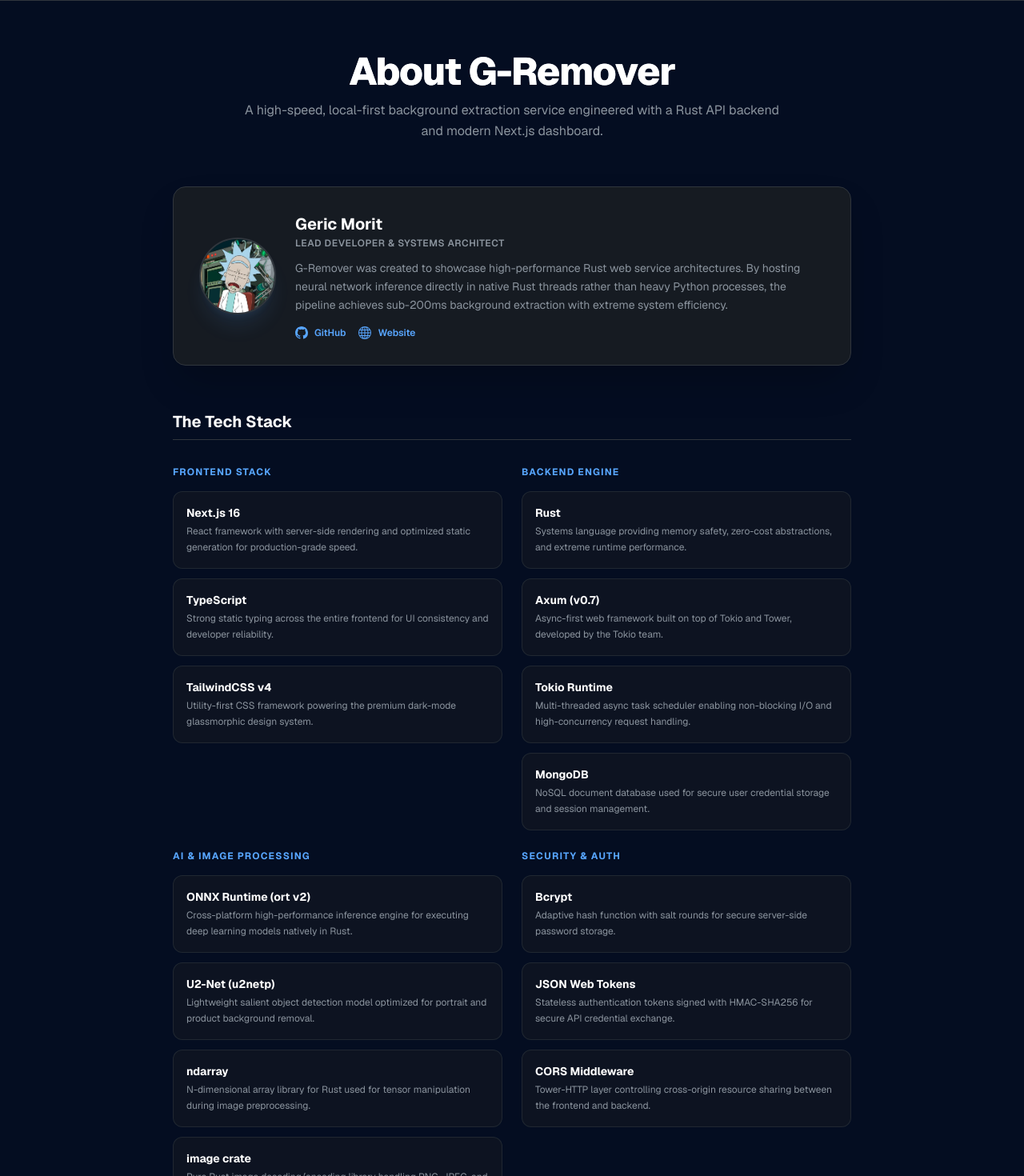
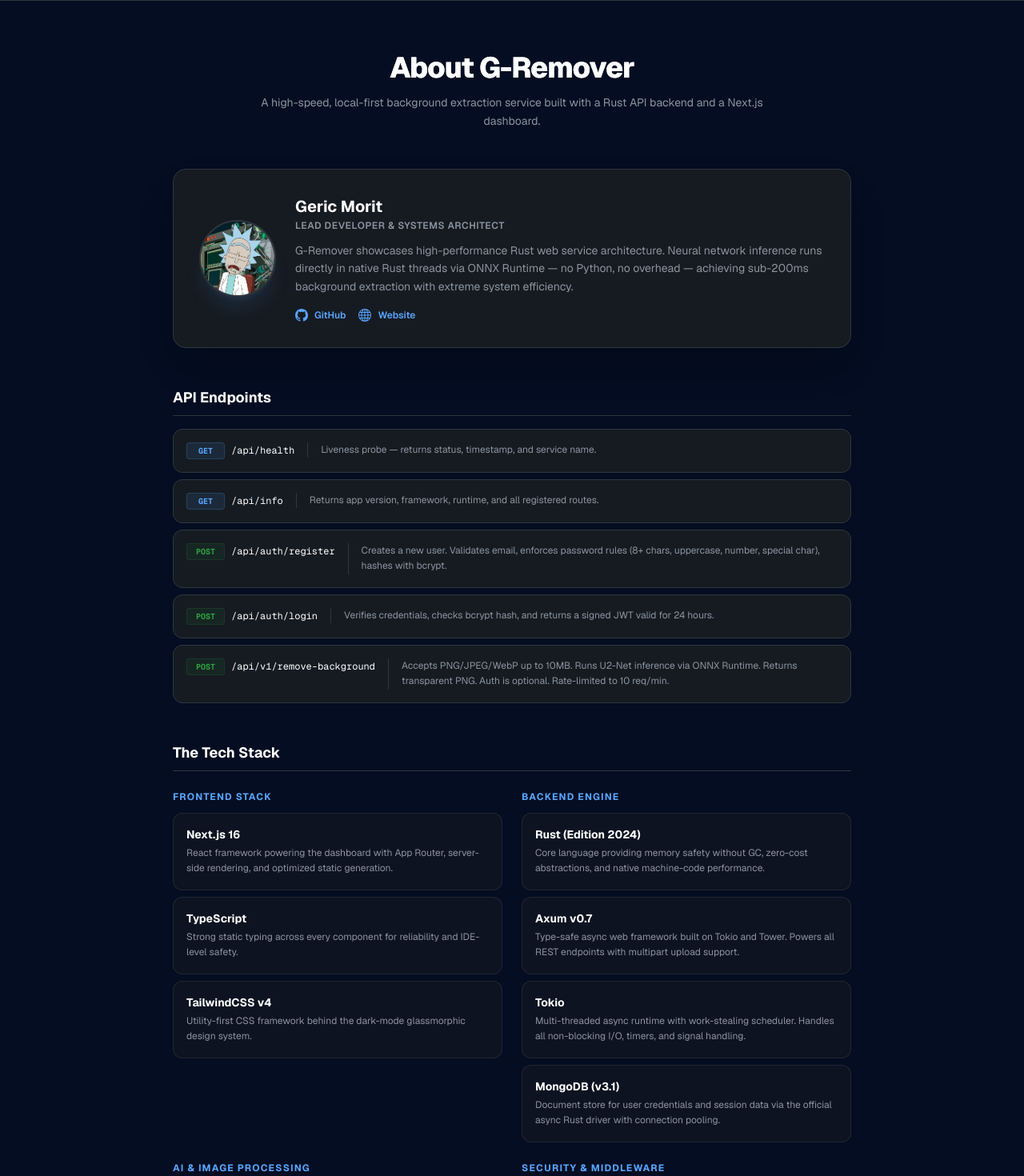
Before and after one commit to gericandmorty/G-Remover, a Next.js app: page /about in a window 1280 px wide. Shown: the part 60-1530 px from the top of the page at 80% size. Built offline with nearby package versions, Linux system fonts and the light colour scheme.

Commit message:
feat: added smart pinger for api/health endpoint to check if the backend is actively running

```diff
--- a/app/(pages)/(landing)/page.tsx
+++ b/app/(pages)/(landing)/page.tsx
@@ -11,12 +11,6 @@
       {/* Main Hero Container */}
       <section className="relative z-10 flex-1 flex flex-col items-center justify-center text-center px-6 py-20 max-w-4xl mx-auto">
         <div className="flex flex-col items-center gap-8 animate-fade-in">
-
-          {/* Logo / Badge */}
-          <div className="inline-flex items-center gap-2.5 px-4 py-1.5 rounded-full bg-[#161b22]/80 border border-[#30363d] shadow-lg backdrop-blur-sm">
-            <img src="/icons/icon.png" alt="G-Remover Logo" className="w-5 h-5 object-contain" />
-            <span className="text-xs font-semibold text-white tracking-wide">G-Remover v1.0.0</span>
-          </div>
 
           {/* Heading */}
           <h1 className="text-4xl sm:text-6xl md:text-7xl font-extrabold tracking-tight text-white leading-tight">
--- a/app/(pages)/about/page.tsx
+++ b/app/(pages)/about/page.tsx
@@ -7,72 +7,86 @@
     {
       category: "Frontend Stack",
       items: [
-        { name: "Next.js 16", desc: "React framework with server-side rendering and optimized static generation for production-grade speed." },
-        { name: "TypeScript", desc: "Strong static typing across the entire frontend for UI consistency and developer reliability." },
-        { name: "TailwindCSS v4", desc: "Utility-first CSS framework powering the premium dark-mode glassmorphic design system." },
+        { name: "Next.js 16", desc: "React framework powering the dashboard with App Router, server-side rendering, and optimized static generation." },
+        { name: "TypeScript", desc: "Strong static typing across every component for reliability and IDE-level safety." },
+        { name: "TailwindCSS v4", desc: "Utility-first CSS framework behind the dark-mode glassmorphic design system." },
       ],
     },
     {
       category: "Backend Engine",
       items: [
-        { name: "Rust", desc: "Systems language providing memory safety, zero-cost abstractions, and extreme runtime performance." },
-        { name: "Axum (v0.7)", desc: "Async-first web framework built on top of Tokio and Tower, developed by the Tokio team." },
-        { name: "Tokio Runtime", desc: "Multi-threaded async task scheduler enabling non-blocking I/O and high-concurrency request handling." },
-        { name: "MongoDB", desc: "NoSQL document database used for secure user credential storage and session management." },
+        { name: "Rust (Edition 2024)", desc: "Core language providing memory safety without GC, zero-cost abstractions, and native machine-code performance." },
+        { name: "Axum v0.7", desc: "Type-safe async web framework built on Tokio and Tower. Powers all REST endpoints with multipart upload support." },
+        { name: "Tokio", desc: "Multi-threaded async runtime with work-stealing scheduler. Handles all non-blocking I/O, timers, and signal handling." },
+        { name: "MongoDB (v3.1)", desc: "Document store for user credentials and session data via the official async Rust driver with connection pooling." },
       ],
     },
     {
       category: "AI & Image Processing",
       items: [
-        { name: "ONNX Runtime (ort v2)", desc: "Cross-platform high-performance inference engine for executing deep learning models natively in Rust." },
-        { name: "U2-Net (u2netp)", desc: "Lightweight salient object detection model optimized for portrait and product background removal." },
-        { name: "ndarray", desc: "N-dimensional array library for Rust used for tensor manipulation during image preprocessing." },
-        { name: "image crate", desc: "Pure Rust image decoding/encoding library handling PNG, JPEG, and WebP format conversions." },
+        { name: "ONNX Runtime (ort v2)", desc: "Microsoft's cross-platform inference engine running the U2-Net model natively in Rust with Level 3 graph optimizations." },
+        { name: "U2-Net (u2netp)", desc: "Lightweight salient object detection model. Input is normalized to 320×320, output is a per-pixel foreground probability map." },
+        { name: "ndarray v0.17", desc: "N-dimensional array library for tensor construction. Handles the 1×3×320×320 float tensor fed into ONNX Runtime." },
+        { name: "image crate v0.25", desc: "Handles decoding PNG, JPEG, and WebP uploads, bilinear resize, RGBA compositing, and final PNG encoding." },
       ],
     },
     {
-      category: "Security & Auth",
+      category: "Security & Middleware",
       items: [
-        { name: "Bcrypt", desc: "Adaptive hash function with salt rounds for secure server-side password storage." },
-        { name: "JSON Web Tokens", desc: "Stateless authentication tokens signed with HMAC-SHA256 for secure API credential exchange." },
-        { name: "CORS Middleware", desc: "Tower-HTTP layer controlling cross-origin resource sharing between the frontend and backend." },
+        { name: "Bcrypt", desc: "Adaptive password hashing with configurable salt rounds. Used in the register endpoint before storing credentials." },
+        { name: "JWT (HMAC-SHA256)", desc: "Stateless auth tokens with 24-hour expiry. The remove-background endpoint optionally validates Bearer tokens." },
+        { name: "IP Rate Limiter", desc: "Custom Tower middleware using a token bucket algorithm (10 req/min, burst 20). Applied only to the unauthenticated remove endpoint." },
+        { name: "CORS (tower-http)", desc: "Configurable cross-origin policy allowing all origins, GET/POST/PUT/DELETE methods, and Content-Type/Authorization headers." },
       ],
     },
   ];
 
+  const endpoints = [
+    { method: "GET",  path: "/api/health",               desc: "Liveness probe — returns status, timestamp, and service name." },
+    { method: "GET",  path: "/api/info",                  desc: "Returns app version, framework, runtime, and all registered routes." },
+    { method: "POST", path: "/api/auth/register",         desc: "Creates a new user. Validates email, enforces password rules (8+ chars, uppercase, number, special char), hashes with bcrypt." },
+    { method: "POST", path: "/api/auth/login",            desc: "Verifies credentials, checks bcrypt hash, and returns a signed JWT valid for 24 hours." },
+    { method: "POST", path: "/api/v1/remove-background",  desc: "Accepts PNG/JPEG/WebP up to 10MB. Runs U2-Net inference via ONNX Runtime. Returns transparent PNG. Auth is optional. Rate-limited to 10 req/min." },
+  ];
+
+  const methodColor: Record<string, string> = {
+    GET:  "text-[#58a6ff] bg-[#58a6ff]/10 border-[#58a6ff]/20",
+    POST: "text-[#2ea043] bg-[#238636]/10 border-[#238636]/20",
+  };
+
   return (
     <div className="flex-1 bg-[#040d21] text-[#c9d1d9] font-sans antialiased flex flex-col relative overflow-hidden">
-      {/* Background Star Overlay */}
-      <div className="absolute inset-0 bg-[radial-gradient(ellipse_at_top,_var(--tw-gradient-stops))] from-[#0d2b5c]/30 via-transparent to-transparent pointer-events-none z-0"></div>
+      {/* Background gradient */}
+      <div className="absolute inset-0 bg-[radial-gradient(ellipse_at_top,_var(--tw-gradient-stops))] from-[#0d2b5c]/30 via-transparent to-transparent pointer-events-none z-0" />
 
-      <main className="relative z-10 max-w-4xl mx-auto px-6 py-16 flex flex-col gap-14 animate-fade-in">
+      <main className="relative z-10 max-w-4xl mx-auto w-full px-4 sm:px-6 py-10 sm:py-16 flex flex-col gap-12 animate-fade-in">
 
         {/* Title */}
         <div className="text-center">
-          <h1 className="text-4xl sm:text-5xl font-extrabold text-white tracking-tight bg-gradient-to-r from-white via-[#e2e8f0] to-[#8b949e] bg-clip-text text-transparent">
+          <h1 className="text-2xl sm:text-4xl font-extrabold text-white tracking-tight bg-gradient-to-r from-white via-[#e2e8f0] to-[#8b949e] bg-clip-text text-transparent">
             About G-Remover
           </h1>
-          <p className="mt-3 text-base text-[#8b949e] max-w-2xl mx-auto leading-relaxed">
-            A high-speed, local-first background extraction service engineered with a Rust API backend and modern Next.js dashboard.
+          <p className="mt-3 text-sm text-[#8b949e] max-w-2xl mx-auto leading-relaxed">
+            A high-speed, local-first background extraction service built with a Rust API backend and a Next.js dashboard.
           </p>
         </div>
 
         {/* Developer Info Card */}
-        <div className="bg-[#161b22] border border-[#30363d] rounded-2xl p-6 md:p-8 shadow-2xl flex flex-col md:flex-row gap-6 items-center">
+        <div className="bg-[#161b22] border border-[#30363d] rounded-2xl p-5 sm:p-8 shadow-2xl flex flex-col sm:flex-row gap-6 items-center">
           <img
             src="/profile/rick-sanchez-1.jpg"
             alt="Geric Morit"
-            className="w-24 h-24 rounded-full object-cover border-2 border-[#30363d] shadow-xl shadow-[#58a6ff]/10"
+            className="w-20 h-20 sm:w-24 sm:h-24 rounded-full object-cover border-2 border-[#30363d] shadow-xl shadow-[#58a6ff]/10 flex-shrink-0"
           />
-          <div className="flex-1 text-center md:text-left flex flex-col gap-3">
+          <div className="flex-1 text-center sm:text-left flex flex-col gap-3">
             <div>
-              <h3 className="text-xl font-bold text-white">Geric Morit</h3>
+              <h3 className="text-lg sm:text-xl font-bold text-white">Geric Morit</h3>
               <p className="text-xs text-[#8b949e] uppercase tracking-wider font-semibold mt-0.5">Lead Developer & Systems Architect</p>
             </div>
             <p className="text-sm text-[#8b949e] leading-relaxed">
-              G-Remover was created to showcase high-performance Rust web service architectures. By hosting neural network inference directly in native Rust threads rather than heavy Python processes, the pipeline achieves sub-200ms background extraction with extreme system efficiency.
+              G-Remover showcases high-performance Rust web service architecture. Neural network inference runs directly in native Rust threads via ONNX Runtime — no Python, no overhead — achieving sub-200ms background extraction with extreme system efficiency.
             </p>
-            <div className="flex items-center gap-4 mt-1 justify-center md:justify-start">
+            <div className="flex items-center gap-4 mt-1 justify-center sm:justify-start">
               <a
                 href="https://github.com/gericandmorty"
                 target="_blank"
@@ -99,17 +113,34 @@
           </div>
         </div>
 
-        {/* Tech Stack Sections */}
-        <div className="flex flex-col gap-8">
-          <h2 className="text-xl font-bold text-white border-b border-[#30363d] pb-2">The Tech Stack</h2>
+        {/* API Endpoints */}
+        <section className="flex flex-col gap-4">
+          <h2 className="text-base sm:text-lg font-bold text-white border-b border-[#30363d] pb-2">API Endpoints</h2>
+          <div className="flex flex-col gap-2">
+            {endpoints.map((ep, i) => (
+              <div key={i} className="bg-[#161b22] border border-[#30363d] rounded-xl p-3 sm:p-4 flex flex-col sm:flex-row sm:items-start gap-2 sm:gap-4 hover:border-[#8b949e] transition-all">
+                <div className="flex items-center gap-2 flex-shrink-0">
+                  <span className={`text-[10px] font-bold border px-2 py-0.5 rounded font-mono w-12 text-center ${methodColor[ep.method]}`}>
+                    {ep.method}
+                  </span>
+                  <code className="text-xs text-white font-mono">{ep.path}</code>
+                </div>
+                <p className="text-xs text-[#8b949e] leading-relaxed sm:border-l sm:border-[#30363d] sm:pl-4">{ep.desc}</p>
+              </div>
+            ))}
+          </div>
+        </section>
 
+        {/* Tech Stack */}
+        <section className="flex flex-col gap-6">
+          <h2 className="text-base sm:text-lg font-bold text-white border-b border-[#30363d] pb-2">The Tech Stack</h2>
           <div className="grid grid-cols-1 md:grid-cols-2 gap-6">
             {tools.map((section, idx) => (
-              <div key={idx} className="flex flex-col gap-4">
+              <div key={idx} className="flex flex-col gap-3">
                 <h3 className="text-xs font-bold text-[#58a6ff] uppercase tracking-widest">{section.category}</h3>
-                <div className="flex flex-col gap-3">
+                <div className="flex flex-col gap-2">
                   {section.items.map((tool, tIdx) => (
-                    <div key={tIdx} className="bg-[#161b22]/50 border border-[#30363d]/60 rounded-xl p-4 flex flex-col gap-1 hover:border-[#8b949e] transition-all">
+                    <div key={tIdx} className="bg-[#161b22]/50 border border-[#30363d]/60 rounded-xl p-3 sm:p-4 flex flex-col gap-1 hover:border-[#8b949e] transition-all">
                       <span className="font-bold text-white text-sm">{tool.name}</span>
                       <span className="text-xs text-[#8b949e] leading-relaxed">{tool.desc}</span>
                     </div>
@@ -118,10 +149,10 @@
               </div>
             ))}
           </div>
-        </div>
+        </section>
 
-        {/* Call to action */}
-        <div className="text-center mt-2">
+        {/* CTA */}
+        <div className="text-center mt-2 pb-4">
           <Link
             href="/dashboard"
             className="inline-block bg-gradient-to-r from-[#238636] to-[#2ea043] hover:from-[#2ea043] hover:to-[#3fb950] text-white font-bold text-sm px-8 py-3.5 rounded-xl shadow-lg shadow-[#238636]/10 transition-all transform hover:-translate-y-0.5"
--- a/app/(pages)/docs/page.tsx
+++ b/app/(pages)/docs/page.tsx
@@ -98,11 +98,11 @@
       {/* Background Star Overlay */}
       <div className="absolute inset-0 bg-[radial-gradient(ellipse_at_top,_var(--tw-gradient-stops))] from-[#0d2b5c]/30 via-transparent to-transparent pointer-events-none z-0"></div>
 
-      <main className="relative z-10 max-w-4xl mx-auto px-6 py-16 flex flex-col gap-12 animate-fade-in">
+      <main className="relative z-10 w-full max-w-4xl mx-auto px-4 sm:px-6 py-10 sm:py-16 flex flex-col gap-12 animate-fade-in min-w-0">
 
         {/* Header */}
         <div>
-          <h1 className="text-4xl font-extrabold text-white tracking-tight bg-gradient-to-r from-white via-[#e2e8f0] to-[#8b949e] bg-clip-text text-transparent">
+          <h1 className="text-2xl sm:text-4xl font-extrabold text-white tracking-tight bg-gradient-to-r from-white via-[#e2e8f0] to-[#8b949e] bg-clip-text text-transparent">
             Developer Documentation
           </h1>
           <p className="mt-2 text-sm text-[#8b949e]">
@@ -111,15 +111,15 @@
         </div>
 
         {/* API Endpoint Section */}
-        <section className="bg-[#161b22] border border-[#30363d] rounded-2xl p-6 md:p-8 flex flex-col gap-6 shadow-2xl">
+        <section className="bg-[#161b22] border border-[#30363d] rounded-2xl p-4 sm:p-6 md:p-8 flex flex-col gap-6 shadow-2xl min-w-0">
           <div className="flex flex-col gap-2">
             <h2 className="text-lg font-bold text-white flex items-center gap-2">
               <span className="w-2.5 h-2.5 rounded-full bg-[#58a6ff]" />
               Remove Background
             </h2>
-            <div className="flex items-center gap-3 mt-1 font-mono text-xs">
-              <span className="bg-[#238636]/10 text-[#2ea043] border border-[#238636]/20 px-2 py-0.5 rounded font-bold">POST</span>
-              <span className="text-white font-semibold">/api/v1/remove-background</span>
+            <div className="flex flex-wrap items-center gap-2 mt-1 font-mono text-xs">
+              <span className="bg-[#238636]/10 text-[#2ea043] border border-[#238636]/20 px-2 py-0.5 rounded font-bold flex-shrink-0">POST</span>
+              <span className="text-white font-semibold break-all">/api/v1/remove-background</span>
             </div>
           </div>
 
@@ -132,29 +132,40 @@
             </p>
           </div>
 
-          {/* Table Parameters */}
-          <div className="overflow-x-auto">
-            <div className="border border-[#30363d] rounded-xl overflow-hidden text-xs min-w-[550px]">
-              <div className="bg-[#0d1117] px-4 py-2 text-[#8b949e] font-semibold border-b border-[#30363d] grid grid-cols-3">
+          {/* Parameter cards — stacked on mobile, no grid overflow */}
+          <div className="border border-[#30363d] rounded-xl overflow-hidden text-xs">
+            {/* Header row — hidden on mobile */}
+            <div className="hidden sm:grid bg-[#0d1117] px-4 py-2 text-[#8b949e] font-semibold border-b border-[#30363d] grid-cols-3">
               <span>Header / Field</span>
               <span>Type</span>
               <span>Description</span>
             </div>
-              <div className="p-4 grid grid-cols-3 gap-2 border-b border-[#30363d]/60">
+
+            {/* Authorization row */}
+            <div className="p-4 border-b border-[#30363d]/60 flex flex-col sm:grid sm:grid-cols-3 gap-1 sm:gap-2">
               <span className="font-mono text-white">Authorization</span>
-                <span className="text-[#8b949e]">Header (Optional)</span>
-                <span className="text-[#8b949e] leading-relaxed">JWT Bearer credential token: <code className="text-[#e2e8f0] font-mono bg-[#0d1117] px-1 py-0.5 rounded">Bearer &lt;token&gt;</code></span>
+              <span className="text-[#58a6ff] sm:text-[#8b949e]">Header (Optional)</span>
+              <span className="text-[#8b949e] leading-relaxed break-words">
+                JWT Bearer token:{" "}
+                <code className="text-[#e2e8f0] font-mono bg-[#0d1117] px-1 py-0.5 rounded break-all">Bearer &lt;token&gt;</code>
+              </span>
             </div>
-              <div className="p-4 grid grid-cols-3 gap-2 border-b border-[#30363d]/60">
+
+            {/* Image row */}
+            <div className="p-4 border-b border-[#30363d]/60 flex flex-col sm:grid sm:grid-cols-3 gap-1 sm:gap-2">
               <span className="font-mono text-white">image</span>
-                <span className="text-[#8b949e]">Form data (Required)</span>
-                <span className="text-[#8b949e] leading-relaxed">Raw image file binary. Max size: <strong className="text-white">10MB</strong>. Accepted: PNG, JPEG, WebP.</span>
+              <span className="text-[#58a6ff] sm:text-[#8b949e]">Form data (Required)</span>
+              <span className="text-[#8b949e] leading-relaxed break-words">Raw image file binary. Max size: <strong className="text-white">10MB</strong>. Accepted: PNG, JPEG, WebP.</span>
             </div>
-              <div className="p-4 grid grid-cols-3 gap-2">
+
+            {/* Response row */}
+            <div className="p-4 flex flex-col sm:grid sm:grid-cols-3 gap-1 sm:gap-2">
               <span className="font-mono text-white">Response</span>
-                <span className="text-[#8b949e]">Body</span>
-                <span className="text-[#8b949e] leading-relaxed">Raw PNG bytes with <code className="text-[#e2e8f0] font-mono bg-[#0d1117] px-1 py-0.5 rounded">Content-Type: image/png</code></span>
-              </div>
+              <span className="text-[#58a6ff] sm:text-[#8b949e]">Body</span>
+              <span className="text-[#8b949e] leading-relaxed break-words">
+                Raw PNG bytes.{" "}
+                <code className="text-[#e2e8f0] font-mono bg-[#0d1117] px-1 py-0.5 rounded break-all">Content-Type: image/png</code>
+              </span>
             </div>
           </div>
         </section>
@@ -204,9 +215,9 @@
                 key={idx}
                 className="bg-[#161b22] border border-[#30363d] rounded-xl p-5 flex flex-col gap-2 hover:border-[#8b949e] transition-all group"
               >
-                <div className="flex items-center justify-between">
+                <div className="flex items-start justify-between gap-2">
                   <h3 className="font-bold text-white text-sm group-hover:text-[#58a6ff] transition-colors">{tool.name}</h3>
-                  <span className="text-[10px] font-semibold text-[#8b949e] bg-[#21262d] border border-[#30363d] px-2 py-0.5 rounded-full">{tool.role}</span>
+                  <span className="text-[10px] font-semibold text-[#8b949e] bg-[#21262d] border border-[#30363d] px-2 py-0.5 rounded-full whitespace-nowrap">{tool.role}</span>
                 </div>
                 <p className="text-xs text-[#8b949e] leading-relaxed">{tool.desc}</p>
               </div>
@@ -224,7 +235,7 @@
                 <div className="w-8 h-8 rounded-lg bg-[#58a6ff]/10 flex items-center justify-center flex-shrink-0 text-[#58a6ff] font-bold text-xs">1</div>
                 <div>
                   <h4 className="font-bold text-white mb-1">Preprocessing</h4>
-                  <p className="text-xs leading-relaxed">The uploaded image is decoded, resized to 320×320 pixels using bilinear interpolation, and normalized using ImageNet mean <code className="text-[#e2e8f0] font-mono bg-[#0d1117] px-1 py-0.5 rounded">[0.485, 0.456, 0.406]</code> and std <code className="text-[#e2e8f0] font-mono bg-[#0d1117] px-1 py-0.5 rounded">[0.229, 0.224, 0.225]</code>. The result is a 1×3×320×320 float tensor.</p>
+                  <p className="text-xs leading-relaxed break-words">The uploaded image is decoded, resized to 320×320 pixels using bilinear interpolation, and normalized using ImageNet mean <code className="text-[#e2e8f0] font-mono bg-[#0d1117] px-1 py-0.5 rounded break-all">[0.485, 0.456, 0.406]</code> and std <code className="text-[#e2e8f0] font-mono bg-[#0d1117] px-1 py-0.5 rounded break-all">[0.229, 0.224, 0.225]</code>. The result is a 1×3×320×320 float tensor.</p>
                 </div>
               </div>
 
```
Also changed, not shown: app/(pages)/dashboard/page.tsx (+51 -3 lines). Lines whose indentation alone changed are shown as unchanged.
